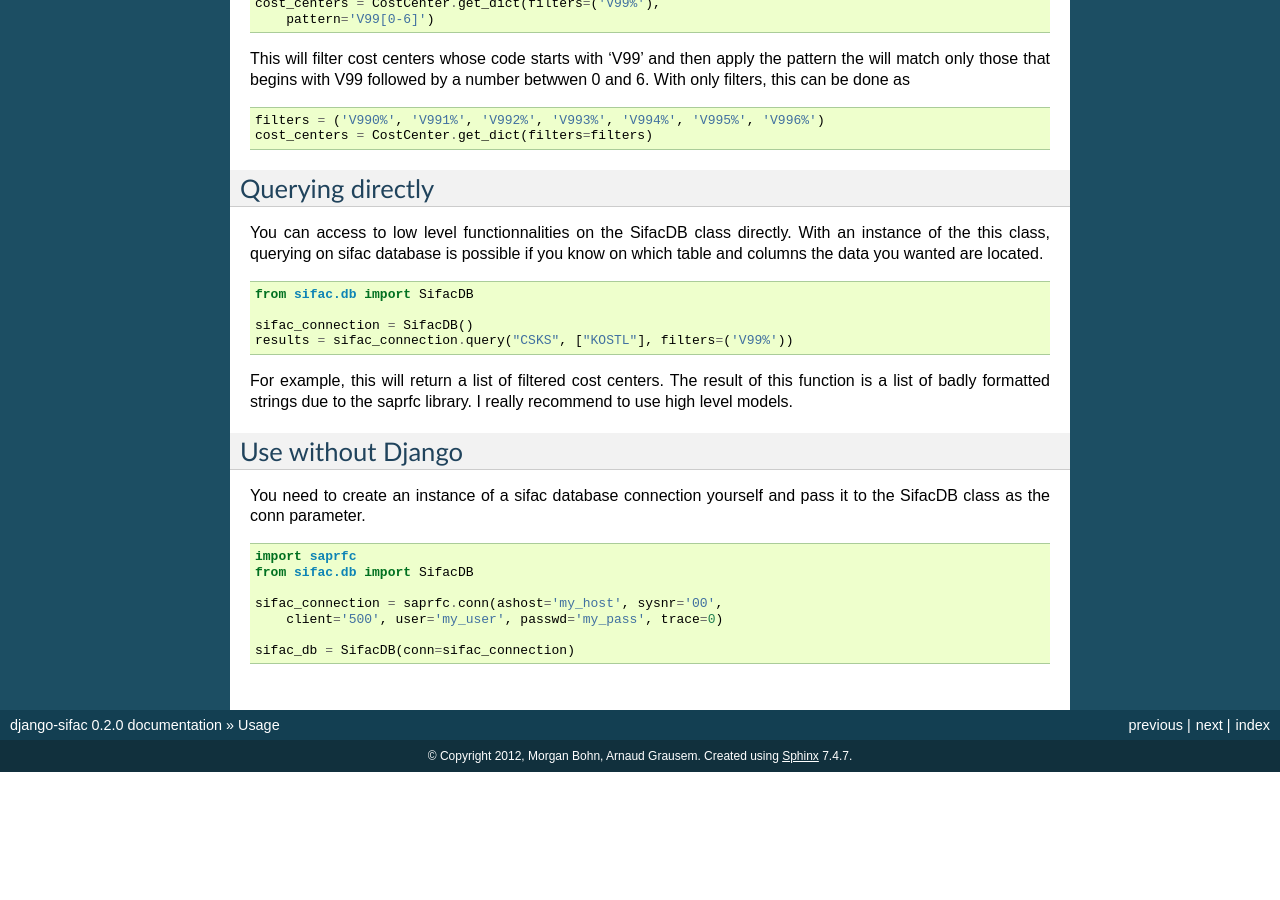
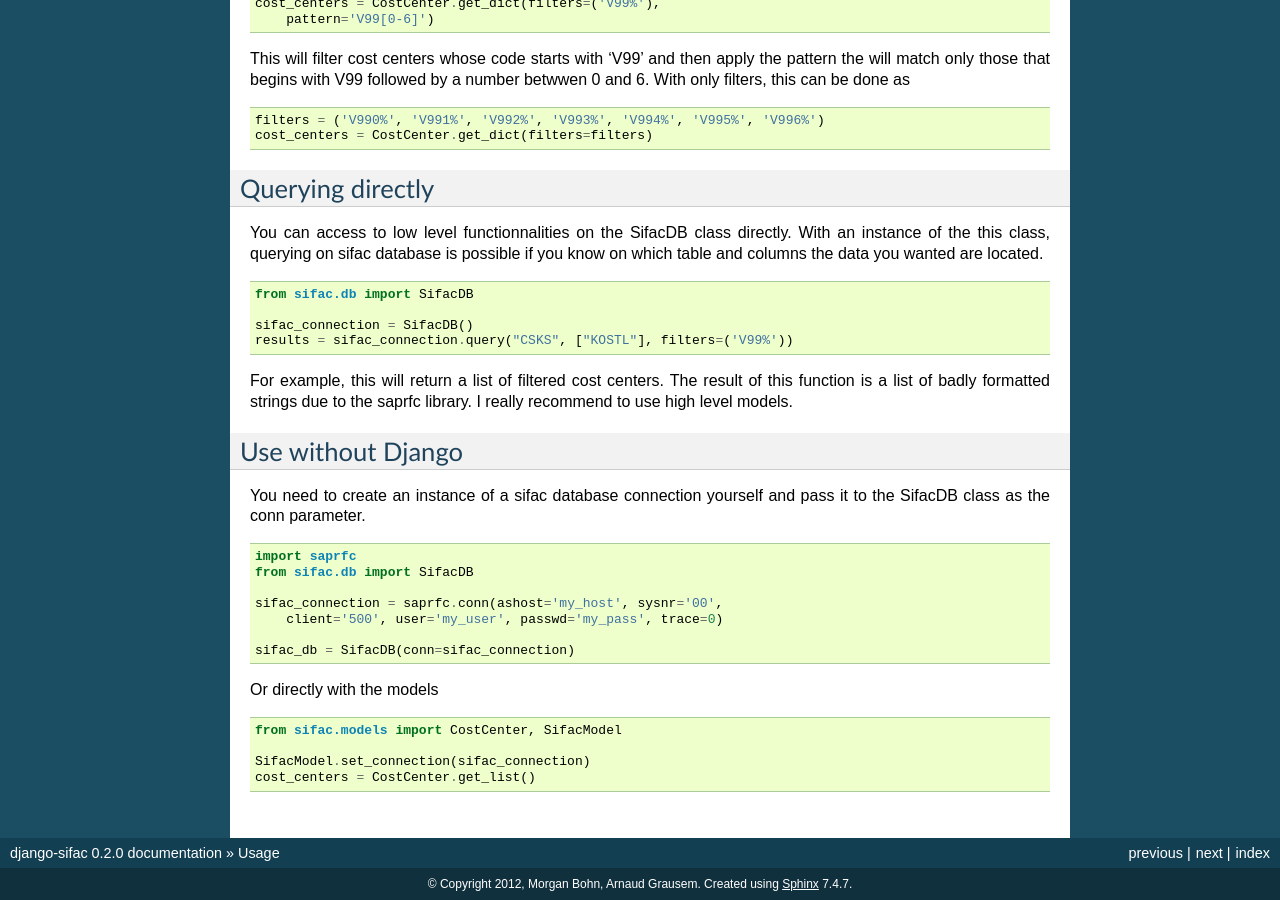
Before and after one commit to unistra/django-sifac, a Sphinx documentation site: the page built from docs/usage.rst, in a window 1280 px wide and 900 px high, scrolled down 772 px. Built offline with Sphinx 7.4.7, drawn with Linux system fonts in a browser that asks for light colours; before the commit the page ends 1544 px from its top, so only the background shows below that.

Commit message:
refs #1735 @10 - final update of documentation

```diff
--- a/docs/usage.rst
+++ b/docs/usage.rst
@@ -87,3 +87,10 @@ it to the SifacDB class as the conn parameter. ::
         client='500', user='my_user', passwd='my_pass', trace=0)
 
     sifac_db = SifacDB(conn=sifac_connection)
+
+Or directly with the models ::
+
+    from sifac.models import CostCenter, SifacModel
+
+    SifacModel.set_connection(sifac_connection)
+    cost_centers = CostCenter.get_list()
```
Also changed, not shown: docs/api.rst (+9 -9 lines), 3 other files.
